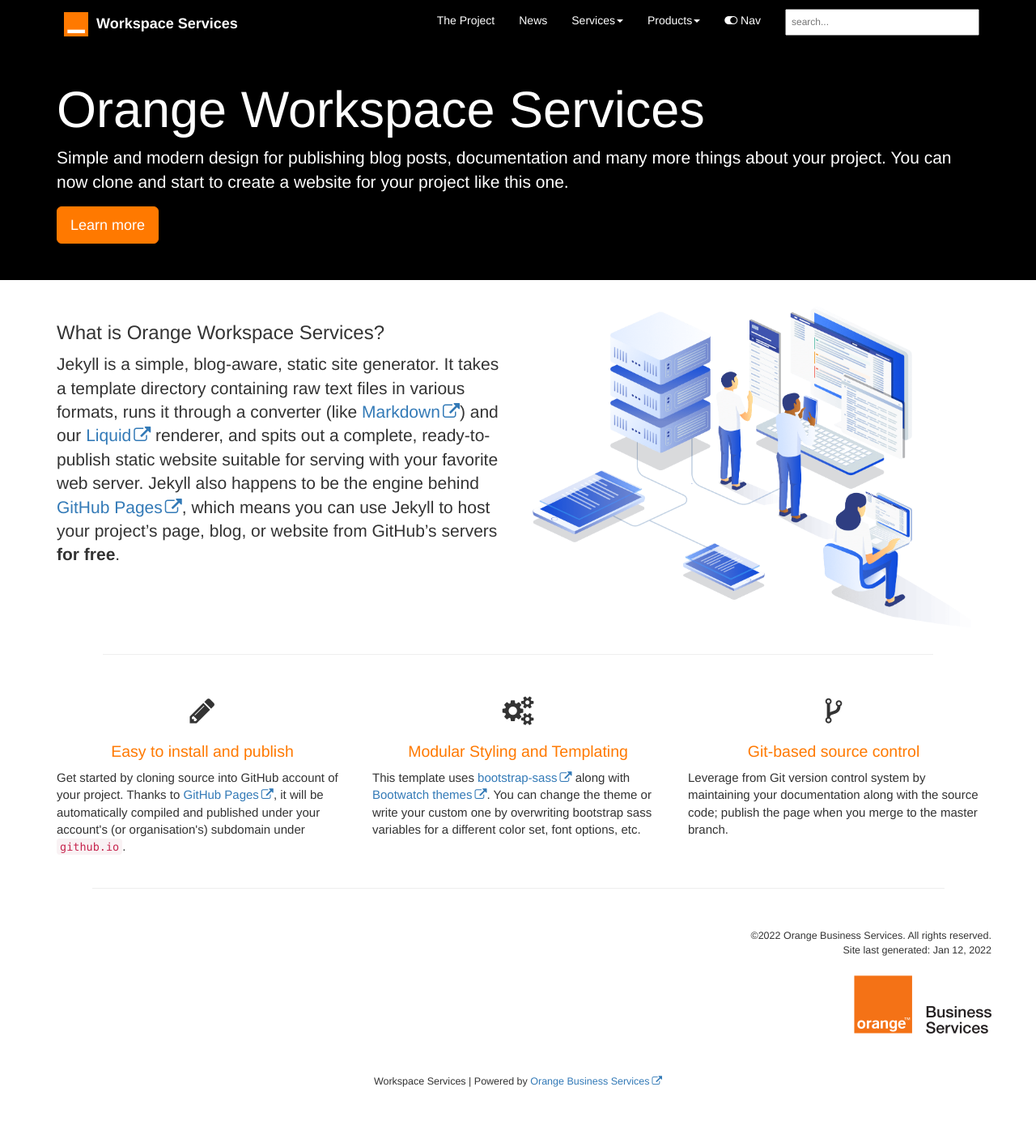
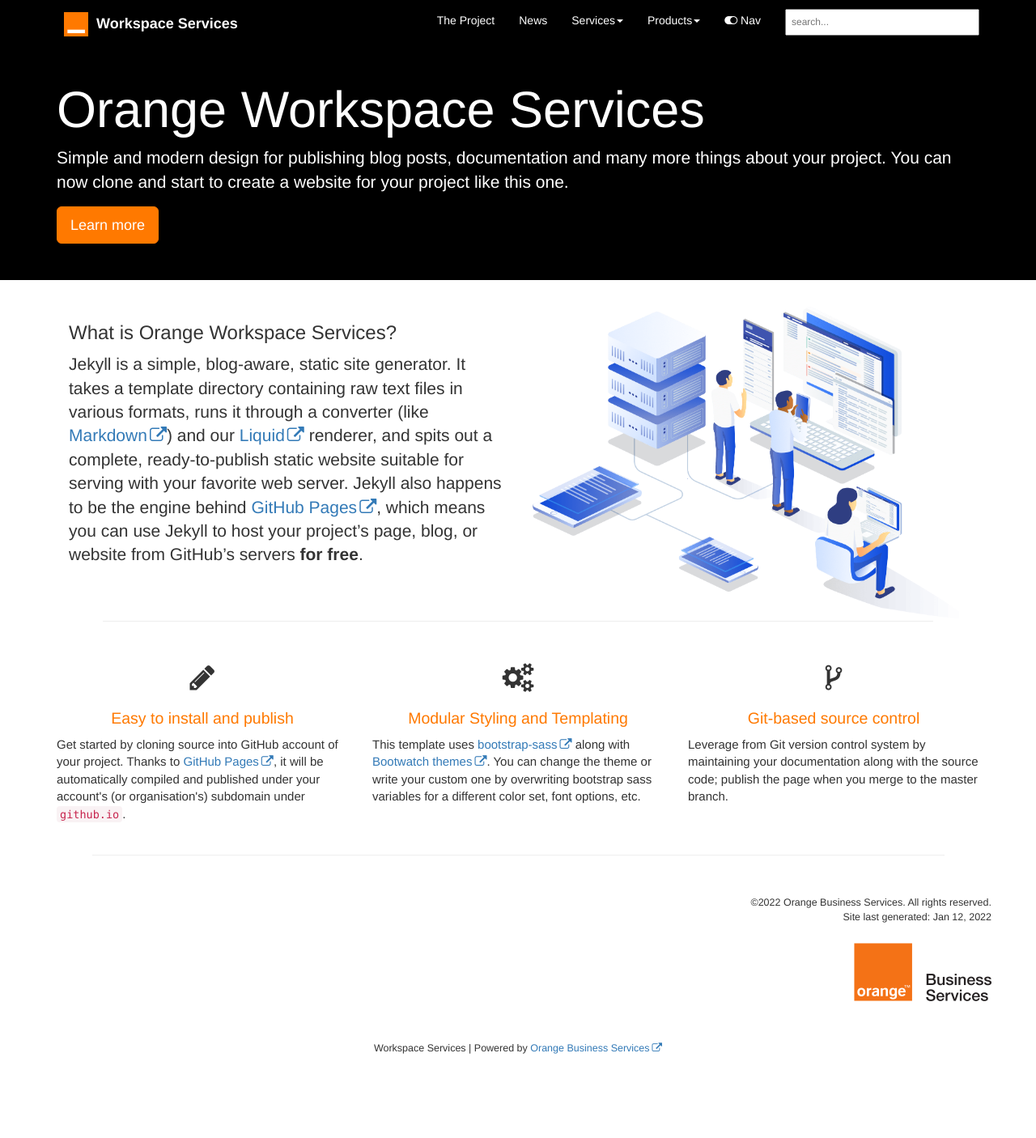
Before and after one commit to brummens/workspace-docs, a Jekyll site: the page built from index.html, in a window 1280 px wide. Shown: the whole page at 81% size. Built offline with Jekyll 4.4.1, drawn with Linux system fonts in a browser that asks for light colours; comment, search, counter and statistics services are not loaded; after the commit the page ends 1365 px from its top, so only the background shows below that.

Commit message:
Update index.html

```diff
--- a/index.html
+++ b/index.html
@@ -12,7 +12,7 @@
 </div>
 
 <div class="container">
-    <div class="row">
+    <div class="row-frontpage">
         <div class="col-md-6">
             <h2 class="header-light regular-pad">What is Orange Workspace Services?</h2>
               <p class="lead">Jekyll is a simple, blog-aware, static site generator. It takes a template
```
